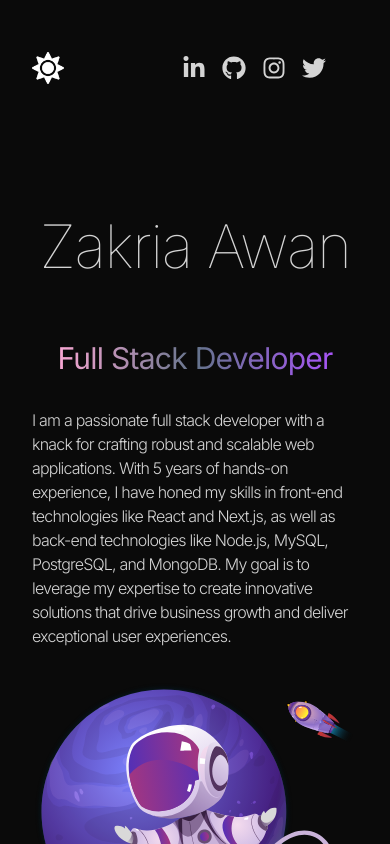
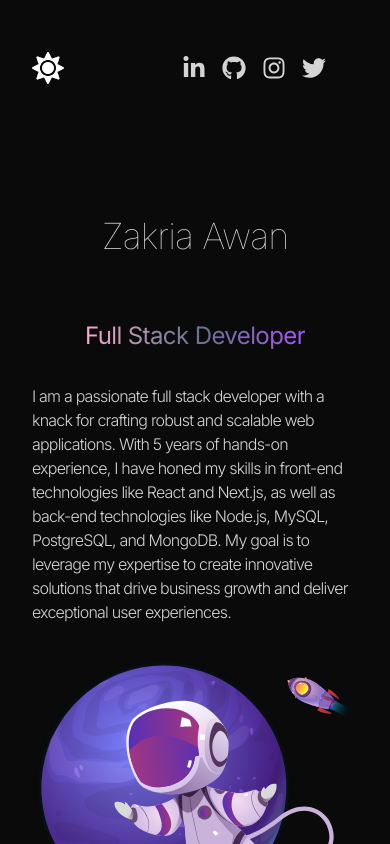
Before and after one commit to m-zaki-237/Portfolio, a React (Create React App) app: page / in a window 390 px wide. Shown: the top 844 px of the page. Built offline with nearby package versions, Linux system fonts and the light colour scheme.

Commit message:
animation on developer and h1 fixed

```diff
--- a/package.json
+++ b/package.json
@@ -11,6 +11,9 @@
     "react-dom": "^18.3.1",
     "react-icons": "^5.2.1",
     "react-scripts": "5.0.1",
+    "react-typed": "^2.0.12",
+    "tailwind-scrollbar": "^3.1.0",
+    "tailwind-scrollbar-hide": "^1.1.7",
     "use-local-storage": "^3.0.0",
     "web-vitals": "^2.1.4"
   },
--- a/src/App.js
+++ b/src/App.js
@@ -12,7 +12,6 @@ import Contact from './components/Contact';
 
 function App() {
   const [theme, setTheme] = useState('dark');
-  const [moonClicked, setMoonClicked] = useState(false);
 
   useEffect(() => {
     document.documentElement.classList.add(theme);
@@ -21,24 +20,12 @@ function App() {
     };
   }, [theme]);
 
-  const toggleTheme = () => {
+  const handleMoonClick = () => {
     setTheme(theme === 'dark' ? 'light' : 'dark');
-  };
-
-  const handleMoonClick = () => {
-    toggleTheme();
-    setMoonClicked(!moonClicked);
   };
 
   return (
     <div className={`overflow-x-hidden antialiased selection:bg-cyan-300 selection:text-cya ${theme === 'dark' ? 'bg-neutral-950 text-neutral-300' : 'bg-white text-neutral-900'}`}>
-      <div className="fixed top-0 left-0 z-[-2] w-screen h-screen">
-        {moonClicked ? (
-          <div className="bg-neutral-950 bg-[radial-gradient(ellipse_80%_80%_at_50%_-20%,rgba(120,119,198,0.3),rgba(255,255,255,0))]"></div>
-        ) : (
-          <div className="bg-white bg-[radial-gradient(60%_120%_at_50%_50%,hsla(0,0%,100%,0)_0,rgba(252,205,238,.5)_100%)]"></div>
-        )}
-      </div>
       <div className='container mx-auto px-8'>
         <Cursor />
         <Navbar handleMoonClick={handleMoonClick} theme={theme} />
--- a/src/components/Contact.jsx
+++ b/src/components/Contact.jsx
@@ -3,7 +3,7 @@ import { motion } from 'framer-motion';
 const Contact = () => {
   return (
     <>
-      <div className='border-b border-neutral-300 dark:border-neutral-900 pb-10'>
+      <div className=' border-b border-neutral-300 dark:border-neutral-900 pb-10'>
         <motion.h2
           whileInView={{ opacity: 1, y: 0 }}
           initial={{ opacity: 0, y: -100 }}
--- a/src/components/Experience.jsx
+++ b/src/components/Experience.jsx
@@ -4,7 +4,7 @@ import { motion } from "framer-motion";
 const Experience = () => {
   return (
     <>
-      <div className='border-b border-neutral-300 dark:border-neutral-900 pb-4'>
+      <div className=' border-b border-neutral-300 dark:border-neutral-900 pb-4'>
         <motion.h2
           whileInView={{ opacity: 1, y: 0 }}
           initial={{ opacity: 0, y: -100 }}
--- a/src/components/Hero.jsx
+++ b/src/components/Hero.jsx
@@ -1,45 +1,81 @@
 import { HERO_CONTENT } from "../constants";
 import profilepic from "../assets/profile1.svg";
 import { motion } from "framer-motion";
+import { useState, useEffect } from "react";
 
-const container = (delay) =>( {
-  hidden : {x : -100 , opacity: 0},
-  visible : {
-    x : 0,
-    opacity : 1,
-    transition : {duration : 0.5 , delay : delay}
-  }
-})
+const container = (delay) => ({
+  hidden: { x: -100, opacity: 0 },
+  visible: {
+    x: 0,
+    opacity: 1,
+    transition: { duration: 0.5, delay: delay },
+  },
+});
+
+const useTypingEffect = (text, speed, startTyping) => {
+  const [displayedText, setDisplayedText] = useState("");
+  const [index, setIndex] = useState(0);
+
+  useEffect(() => {
+    if (startTyping && index < text.length) {
+      const typingTimeout = setTimeout(() => {
+        setDisplayedText((prev) => prev + text[index]);
+        setIndex(index + 1);
+      }, speed);
+      return () => clearTimeout(typingTimeout);
+    }
+  }, [startTyping, index, text, speed]);
+
+  return displayedText;
+};
+
 const Hero = () => {
+  const [startTyping, setStartTyping] = useState(false);
+  const typedText = useTypingEffect("Developer", 100, startTyping);
+
   return (
-    <div className="border-b border-neutral-300  dark:border-neutral-900 pb-4 lg:mb-35">
+    <div className="border-b border-neutral-300 dark:border-neutral-900 pb-4 lg:mb-35">
       <div className="flex flex-wrap">
         <div className="w-full lg:w-1/2">
           <div className="flex flex-col items-center lg:items-start">
             <motion.h1
-            variants={container(0)}
-            initial = "hidden"
-            animate = "visible"
-            className="pb-16 text-6xl font-thin tracking-tight lg:mt-16 lg:text-8xl">Zakria Awan</motion.h1>
+              variants={container(0)}
+              initial="hidden"
+              animate="visible"
+              className="pb-16 text-4xl sm:text-5xl md:text-6xl lg:text-7xl xl:text-8xl font-thin tracking-tight whitespace-nowrap lg:mt-16"
+            >
+              Zakria Awan
+            </motion.h1>
             <motion.span
-            variants={container(0.5)}
-            initial = "hidden"
-            animate = "visible"
-            className="bg-gradient-to-r from-pink-300 via-slate-500 to-purple-500 bg-clip-text text-3xl tracking-tight text-transparent">Full Stack Developer</motion.span>
+              variants={container(0.5)}
+              initial="hidden"
+              animate="visible"
+              className="bg-gradient-to-r from-pink-300 via-slate-500 to-purple-500 bg-clip-text text-2xl sm:text-3xl tracking-tight text-transparent"
+              onAnimationComplete={() => setStartTyping(true)}
+            >
+              Full Stack{" "}
+              <span className="inline-block">{typedText}</span>
+            </motion.span>
             <motion.p
-            variants={container(1)}
-            initial = "hidden"
-            animate = "visible"
-            className="my-2 max-w-xl py-6 font-light tracking-tighter">{HERO_CONTENT}</motion.p>
+              variants={container(1)}
+              initial="hidden"
+              animate="visible"
+              className="my-2 max-w-xl py-6 font-light tracking-tighter"
+            >
+              {HERO_CONTENT}
+            </motion.p>
           </div>
         </div>
         <div className="w-full lg:w-1/2 lg:p-8">
           <div className="flex justify-center items-center h-full">
             <motion.img
-            initial = {{x : 100 , opacity : 0}}
-            animate = {{x : 0 , opacity : 1}}
-            transition={{duration : 1 , delay : 1.2}}
-            src={profilepic} alt="Profile" className="max-w-full h-auto" />
+              initial={{ x: 100, opacity: 0 }}
+              animate={{ x: 0, opacity: 1 }}
+              transition={{ duration: 1, delay: 1.2 }}
+              src={profilepic}
+              alt="Profile"
+              className="max-w-full h-auto"
+            />
           </div>
         </div>
       </div>
--- a/src/components/Navbar.jsx
+++ b/src/components/Navbar.jsx
@@ -5,7 +5,7 @@ import moonImage from '../assets/Theme/moon.png';
 
 const Navbar = ({ handleMoonClick, theme }) => {
   return (
-    <nav className="mb-20 flex items-center justify-between py-6">
+    <nav className=" mb-20 flex items-center justify-between py-6">
       <div className="flex flex-shrink-0 items-center">
         {theme === 'dark' ? (
           <img src={sunImage} alt="Sun" className="h-8 w-8 cursor-pointer" onClick={handleMoonClick} />
--- a/src/components/Projects.jsx
+++ b/src/components/Projects.jsx
@@ -4,7 +4,7 @@ import { motion } from "framer-motion";
 const Projects = () => {
   return (
     <>
-      <div className="border-b border-neutral-300 dark:border-neutral-900 pb-4">
+      <div className=" border-b border-neutral-300 dark:border-neutral-900 pb-4">
         <motion.h2
           whileInView={{ opacity: 1, y: 0 }}
           initial={{ opacity: 0, y: -100 }}
--- a/src/components/Skills.jsx
+++ b/src/components/Skills.jsx
@@ -3,7 +3,7 @@ import { motion } from "framer-motion";
 const Skills = () => {
   return (
     <>
-      <div className="border-b border-neutral-300 dark:border-neutral-900 pb-4">
+      <div className=" border-b border-neutral-300 dark:border-neutral-900 pb-4">
         <motion.h2
           whileInView={{ opacity: 1, y: 0 }}
           initial={{ opacity: 0, y: -100 }}
--- a/src/components/Technologies.jsx
+++ b/src/components/Technologies.jsx
@@ -21,7 +21,7 @@ const iconVariants = (duration) =>({
 const Technologies = () => {
   return (
     <>
-    <div className="border-b border-neutral-300 dark:border-neutral-900 pb-24">
+    <div className=" border-b border-neutral-300 dark:border-neutral-900 pb-24">
     <motion.h2
     whileInView={{ opacity: 1, y: 0 }}
     initial={{ opacity: 0, y: -100 }}
--- /dev/null
+++ b/src/components/useTypingEffect.jsx
@@ -0,0 +1,25 @@
+import { useState, useEffect } from "react";
+
+const useTypingEffect = (text, speed, startDelay) => {
+  const [displayedText, setDisplayedText] = useState("");
+  const [index, setIndex] = useState(0);
+
+  useEffect(() => {
+    if (startDelay > 0 && index === 0) {
+      const delayTimeout = setTimeout(() => {
+        setIndex(1);
+      }, startDelay);
+      return () => clearTimeout(delayTimeout);
+    } else if (index > 0 && index < text.length + 1) {
+      const typingTimeout = setTimeout(() => {
+        setDisplayedText(text.slice(0, index));
+        setIndex(index + 1);
+      }, speed);
+      return () => clearTimeout(typingTimeout);
+    }
+  }, [index, text, speed, startDelay]);
+
+  return displayedText;
+};
+
+export default useTypingEffect;
--- a/tailwind.config.js
+++ b/tailwind.config.js
@@ -8,5 +8,8 @@ export default {
   theme: {
     extend: {},
   },
-  plugins: [],
+  plugins: [
+    require('tailwind-scrollbar-hide')
+    // ...
+  ]
 }
```
Also changed, not shown: src/App.css (line endings or trailing spaces), 1 other file (tests, documents, lock files or other folders).
